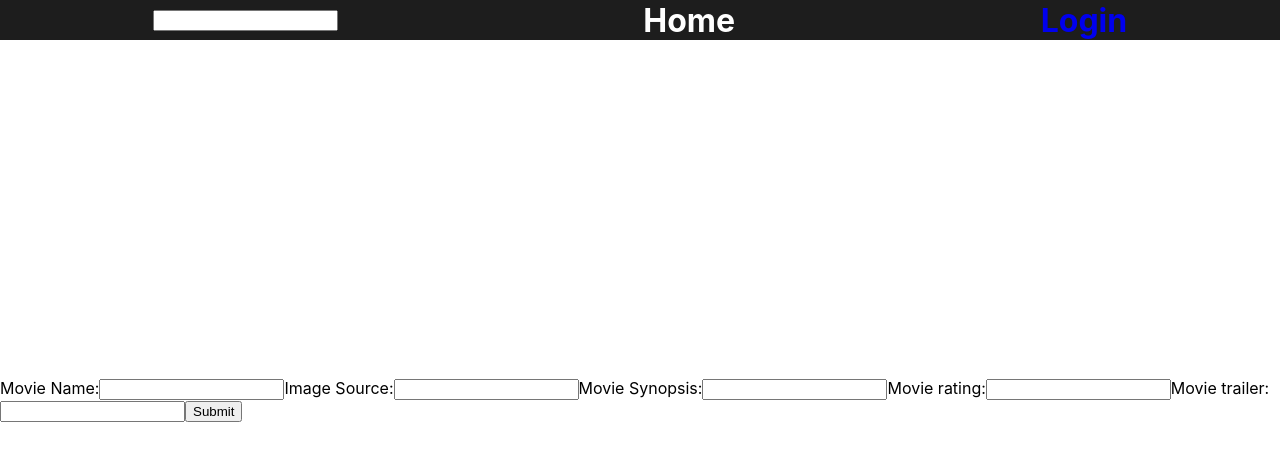
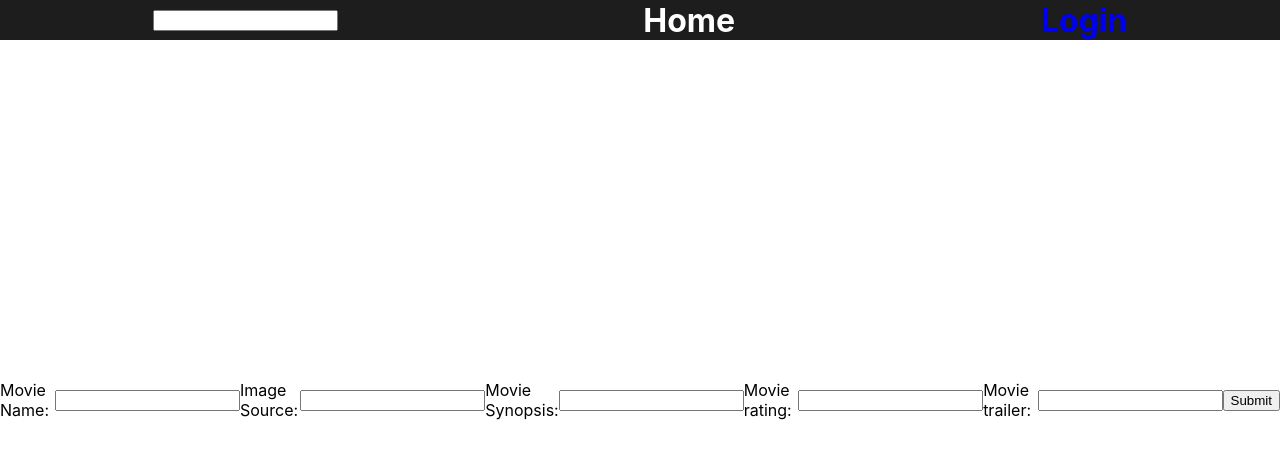
Before and after one commit to Sir-Martin-Esq-III/movie-reviews, a React (Create React App) app in the folder client/: page /login/addmovie in a window 1280 px wide. Shown: the top 460 px of the page. Built offline with nearby package versions, Linux system fonts and the light colour scheme.

Commit message:
Added basic movie post request and changed some CSS

```diff
--- a/client/src/components/add-movie/Add-movie.tsx
+++ b/client/src/components/add-movie/Add-movie.tsx
@@ -1,32 +1,76 @@
-import React, { ReactElement } from 'react'
+import React, { ReactElement, useState } from 'react'
+import axios from 'axios'
+import { error } from 'console'
 
 interface Props {
+
+}
+
+type data={
+    name:string,
+    imgsrc:string,
+    synopsis:string,
+    rating:string,
+    trailer:string
 
 }
 //This is  going to be a form where a trusted user can add a movie to the database
 export  const  Addmovie:React.FC<Props>=()=>{
 
+    const [name, setName] = useState("")
+    const [imgsrc, setImg] = useState("")
+    const [synopsis, setSyn] = useState("")
+    const [rating, setRating] = useState("")
+    const [trailer, setTrailer] = useState("")
+
+
+    //Submit data to server
+    const sumbitHandler= ()=>{
+        console.log(name,imgsrc,synopsis,rating,trailer);
+        const reqData:data={
+            name:name,
+            imgsrc:imgsrc,
+            synopsis:synopsis,
+            rating:rating,
+            trailer:trailer
+        }
+
+        axios.post("http://127.0.0.1:8000/API/addMovie",{
+            data:reqData
+        })
+        .then((res)=>{
+            console.log(res);
+
+        }).catch((err)=>{
+            console.error(err)
+        })
+
+
+
+    }
+
+
     return (
         <div style={{display:'flex',alignItems:'center', width:"100vw", height:"100vh"}}>
-            <form action="http://127.0.0.1:8000/API/addMovie" method="post">
+            {/* <form action="http://127.0.0.1:8000/API/addMovie" method="post"> */}
                 <label htmlFor="name">Movie Name:</label>
-                <input type="text" name="name" id="name" />
+                <input type="text" name="name" id="name" onChange={(e)=>{setName(e.target.value)}} />
 
                 <label htmlFor="imgsrc">Image Source:</label>
-                <input type="text" name="imgsrc" id="imgsrc" />
+                <input type="text" name="imgsrc" id="imgsrc" onChange={(e)=>{setImg(e.target.value)}} />
 
                 <label htmlFor="synopsis">Movie Synopsis:</label>
-                <input type="text" name="synopsis" id="synopsis" />
+                <input type="text" name="synopsis" id="synopsis" onChange={(e)=>{setSyn(e.target.value)}}  />
 
                 <label htmlFor="rating">Movie rating:</label>
-                <input type="text" name="rating" id="rating" />
+                <input type="text" name="rating" id="rating" onChange={(e)=>{setRating(e.target.value)}} />
 
                 <label htmlFor="trailer">Movie trailer:</label>
-                <input type="text" name="trailer" id="trailer" />
+                <input type="text" name="trailer" id="trailer" onChange={(e)=>{setTrailer(e.target.value)}}  />
 
 
-                <button type="submit">Submit</button>
-            </form>
+                <button type="submit" onClick={sumbitHandler}>Submit</button>
+            {/* </form> */}
 
         </div>
     )
--- a/client/src/components/movie-card/card.css
+++ b/client/src/components/movie-card/card.css
@@ -36,6 +36,7 @@
 }
 
 .card-container:hover {
+  z-index: 10000;
   -webkit-animation: scaleUp 200ms ease-in forwards;
           animation: scaleUp 200ms ease-in forwards;
   cursor: -webkit-grab;
--- a/client/src/components/movie-card/card.scss
+++ b/client/src/components/movie-card/card.scss
@@ -34,6 +34,7 @@ $height:200px;
 }
 
 .card-container:hover{
+    z-index: 10000;
     animation: scaleUp 200ms ease-in forwards;
     cursor: grab;
     img{
```
Also changed, not shown: 2 other files (tests, documents, lock files or other folders).
